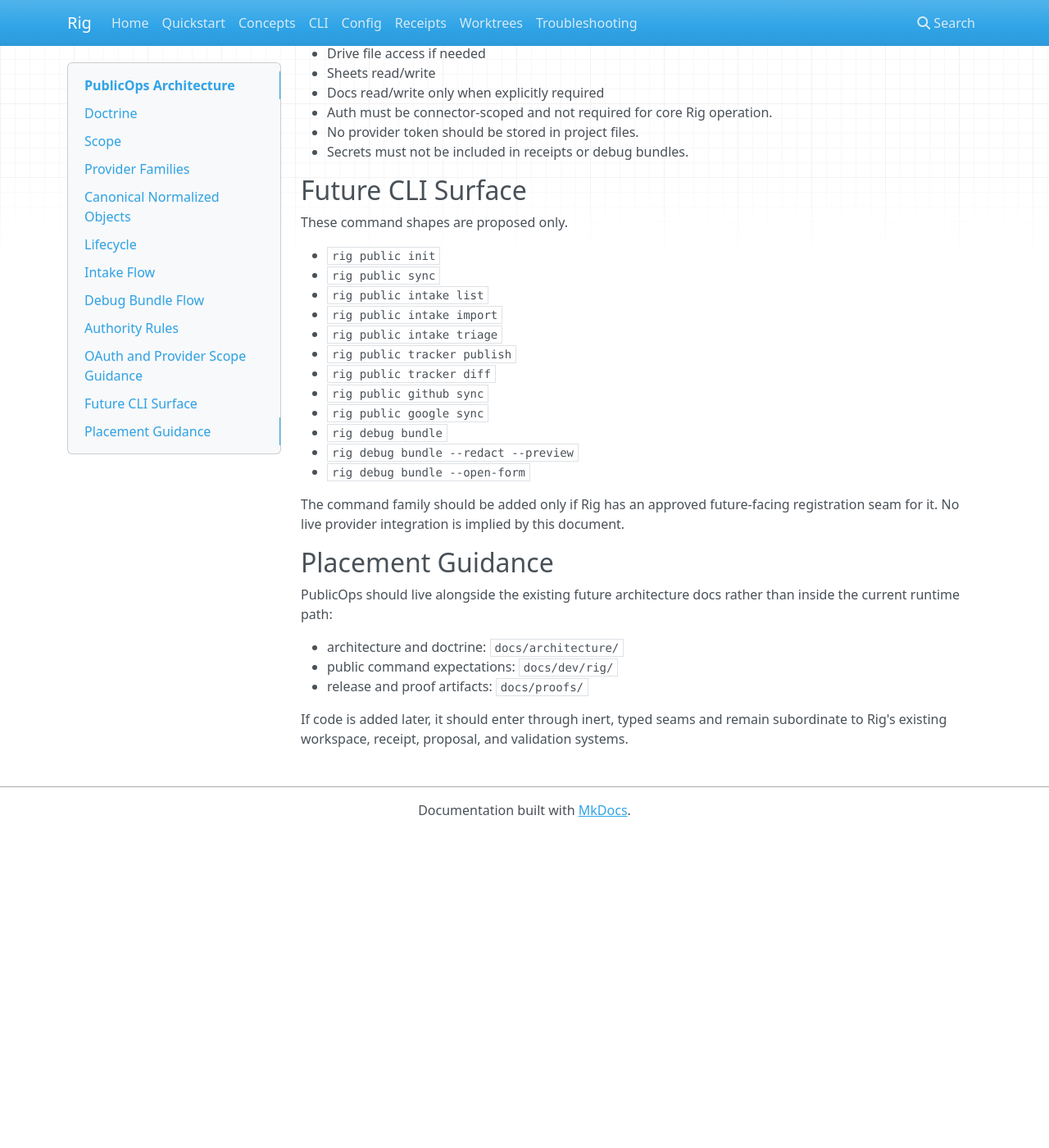
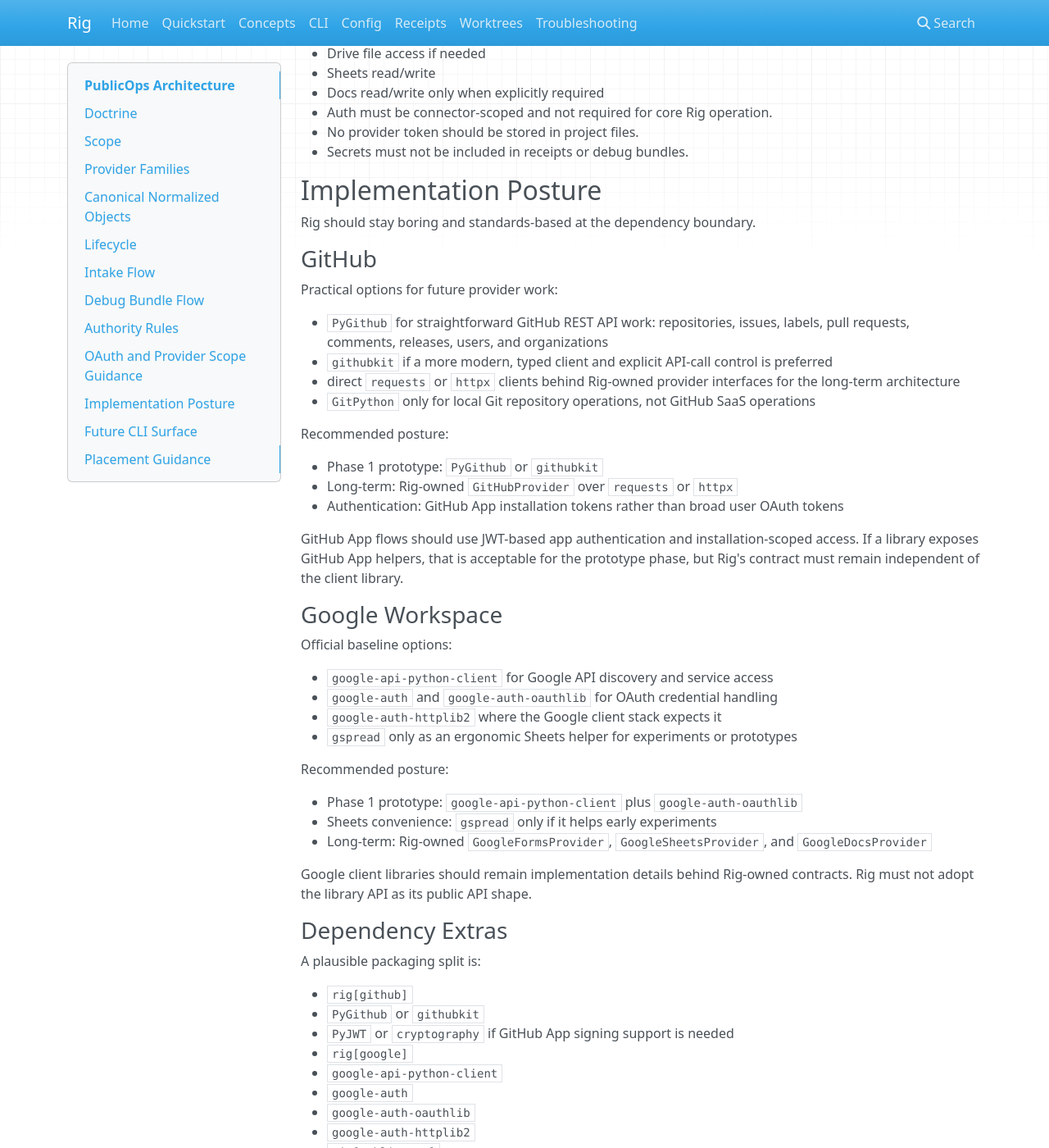
Before and after one commit to juliantorr-es/Rig, an MkDocs documentation site: the page built from docs/architecture/public-ops.md, in a window 1280 px wide and 1400 px high, scrolled down 4504 px. Shown: the whole window at 82% size. Built offline with MkDocs 1.6.1, drawn with Linux system fonts in a browser that asks for light colours; nearby versions of some CDN libraries; before the commit the page ends 5520 px from its top, so only the background shows below that; some of the changed text lies outside the part shown.

Commit message:
docs: expand PublicOps provider guidance

````diff
--- a/docs/architecture/public-ops.md
+++ b/docs/architecture/public-ops.md
@@ -201,6 +201,79 @@
 - No provider token should be stored in project files.
 - Secrets must not be included in receipts or debug bundles.
 
+## Implementation Posture
+
+Rig should stay boring and standards-based at the dependency boundary.
+
+### GitHub
+
+Practical options for future provider work:
+
+- `PyGithub` for straightforward GitHub REST API work: repositories, issues, labels, pull requests, comments, releases, users, and organizations
+- `githubkit` if a more modern, typed client and explicit API-call control is preferred
+- direct `requests` or `httpx` clients behind Rig-owned provider interfaces for the long-term architecture
+- `GitPython` only for local Git repository operations, not GitHub SaaS operations
+
+Recommended posture:
+
+- Phase 1 prototype: `PyGithub` or `githubkit`
+- Long-term: Rig-owned `GitHubProvider` over `requests` or `httpx`
+- Authentication: GitHub App installation tokens rather than broad user OAuth tokens
+
+GitHub App flows should use JWT-based app authentication and installation-scoped access. If a library exposes GitHub App helpers, that is acceptable for the prototype phase, but Rig's contract must remain independent of the client library.
+
+### Google Workspace
+
+Official baseline options:
+
+- `google-api-python-client` for Google API discovery and service access
+- `google-auth` and `google-auth-oauthlib` for OAuth credential handling
+- `google-auth-httplib2` where the Google client stack expects it
+- `gspread` only as an ergonomic Sheets helper for experiments or prototypes
+
+Recommended posture:
+
+- Phase 1 prototype: `google-api-python-client` plus `google-auth-oauthlib`
+- Sheets convenience: `gspread` only if it helps early experiments
+- Long-term: Rig-owned `GoogleFormsProvider`, `GoogleSheetsProvider`, and `GoogleDocsProvider`
+
+Google client libraries should remain implementation details behind Rig-owned contracts. Rig must not adopt the library API as its public API shape.
+
+### Dependency Extras
+
+A plausible packaging split is:
+
+- `rig[github]`
+  - `PyGithub` or `githubkit`
+  - `PyJWT` or `cryptography` if GitHub App signing support is needed
+- `rig[google]`
+  - `google-api-python-client`
+  - `google-auth`
+  - `google-auth-oauthlib`
+  - `google-auth-httplib2`
+- `rig[public-ops]`
+  - `rig[github]`
+  - `rig[google]`
+
+Required core should not depend on any of these libraries. PublicOps support should remain optional so core Rig operation still works without external SaaS credentials.
+
+### Thin Contract Example
+
+Future provider contracts should stay small and Rig-owned:
+
+```python
+class PublicIntakeProvider:
+    def list_new_submissions(self) -> list[PublicIntakePacket]: ...
+
+class PublicTrackerProvider:
+    def publish_rows(self, rows: list[PublicTrackerRow]) -> PublicSyncReceipt: ...
+
+class PublicPublisherProvider:
+    def publish_issue(self, packet: PublicIntakePacket) -> PublicSyncReceipt: ...
+```
+
+The point is not to freeze these exact method names. The point is to keep the provider API narrower than the SaaS client API and make Rig the authority on canonical state.
+
 ## Future CLI Surface
 
 These command shapes are proposed only.
````
Also changed, not shown: docs/proofs/public-ops-architecture.md (+1 -0 lines).
